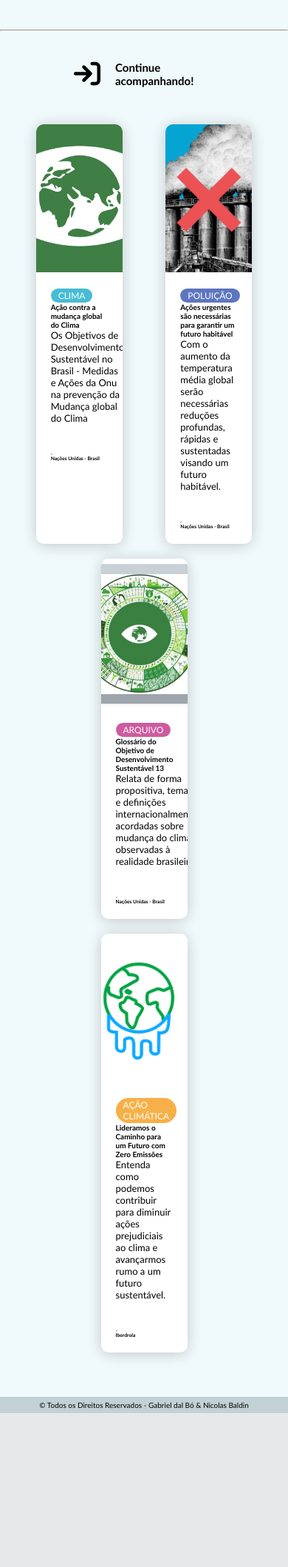
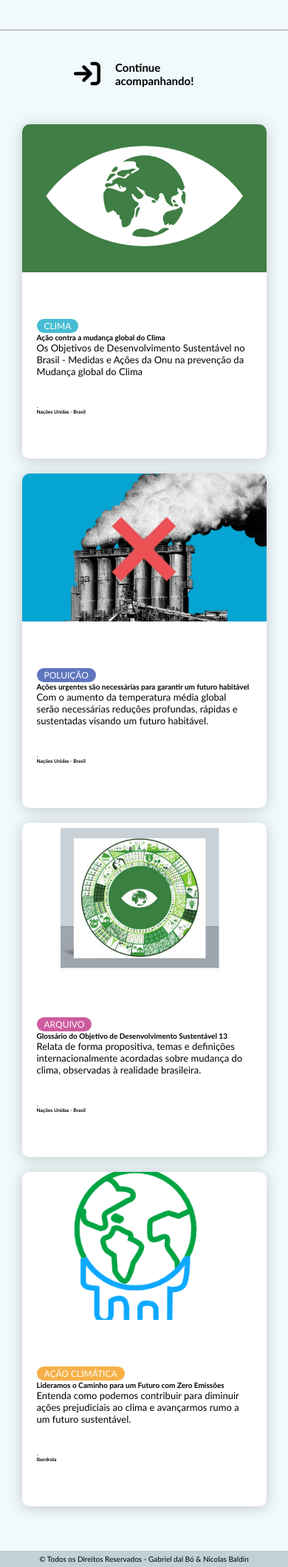
Before and after one commit to NicolasAbner/Portal-do-Clima---WEB, a PHP site: page / in a window 390 px wide. Shown: the part 3702-5820 px from the top of the page at 74% size. Before the commit the page ends 5612 px from the top, so only its background shows below. Run offline with PHP 8.4, Linux system fonts and the light colour scheme; some libraries are stand-ins or nearby versions.

Commit message:
Acho que arrumei a responsividade dos cards de notícias

```diff
--- a/CSS/stylesheet.css
+++ b/CSS/stylesheet.css
@@ -403,6 +403,7 @@ header .button-menu:active {
 
 /* CARD NOTÍCÍAS + ANIMAÇÃO */
 .container-noticias {
+  width: 90%;
   display: flex;
   justify-content: space-evenly;
   flex-wrap: wrap;
@@ -414,7 +415,8 @@ header .button-menu:active {
   box-shadow: 0 2px 20px rgba(0, 0, 0, 0.2);
   overflow: hidden;
   /* width: 300px; Melhor não usar valor fixo pra não quebrar a responsividade */
-  width: 30%;
+  width: auto;
+  max-width: 30%;
 
   transition: transform 0.5s;
 
@@ -620,4 +622,14 @@ header .button-menu:active {
   .container-conteudo .projeto p {
     font-size: 1.6rem;
   }
+
+  .card-image {
+    max-width: 40%;
+  }
 }
+
+@media (max-width: 600px) {
+  .card-image {
+    max-width: 100%;
+  }
+}
--- a/index.html
+++ b/index.html
@@ -314,28 +314,22 @@
               <h6>Nações Unidas - Brasil</h6>
             </div>
           </div>
-          <div class="container-noticias">
           <div
             class="card-image"
             onclick="window.open('https://www.iberdrola.com/sustentabilidade/comprometidos-objetivos-desenvolvimento-sustentavel/ods-13-acao-climatica')"
           >
             <div class="card-header">
-                <img
-                  src="./IMG/Home/noticias_index/iberdrola.png"
-                  alt="Mundo"
-                />
+              <img src="./IMG/Home/noticias_index/iberdrola.png" alt="Mundo" />
             </div>
             <div class="card-body">
               <span class="tag tag-yellow">Ação Climática</span>
               <h4>Lideramos o Caminho para um Futuro com Zero Emissões</h4>
               <p>
-                  Entenda como podemos contribuir para diminuir ações
-                  prejudiciais ao clima e avançarmos rumo a um futuro
-                  sustentável.
+                Entenda como podemos contribuir para diminuir ações prejudiciais
+                ao clima e avançarmos rumo a um futuro sustentável.
               </p>
               <hr />
               <h6>Iberdrola</h6>
-              </div>
             </div>
           </div>
         </div>
```
Lines whose indentation alone changed are shown as unchanged.
